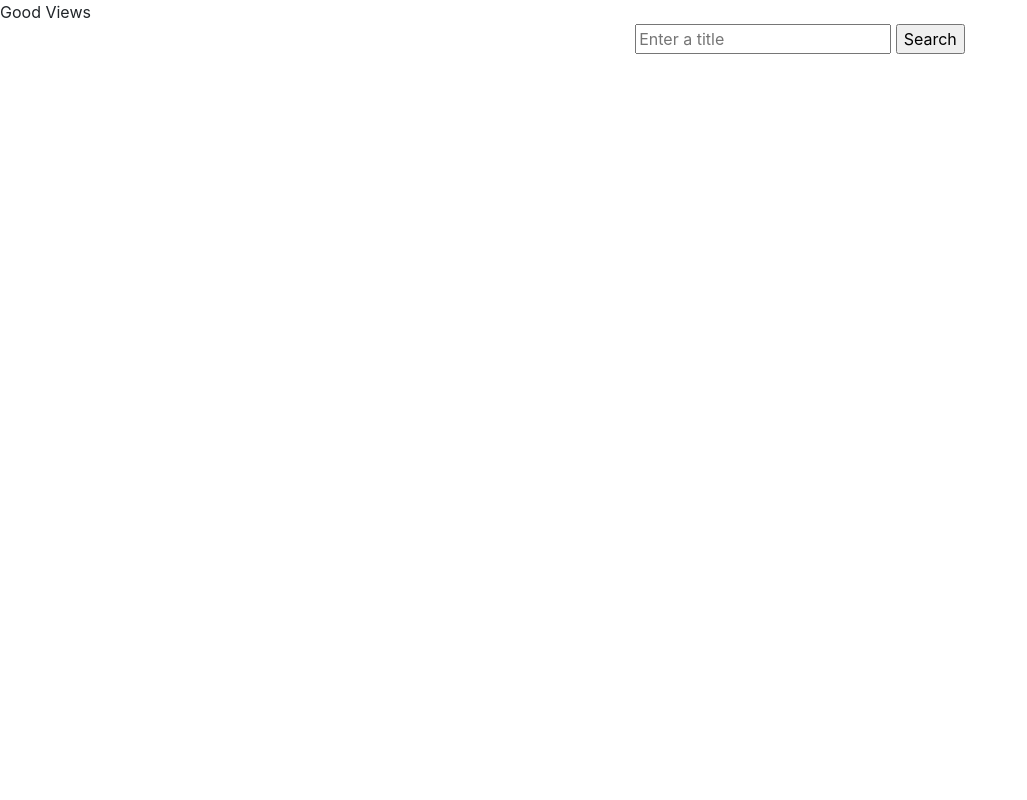
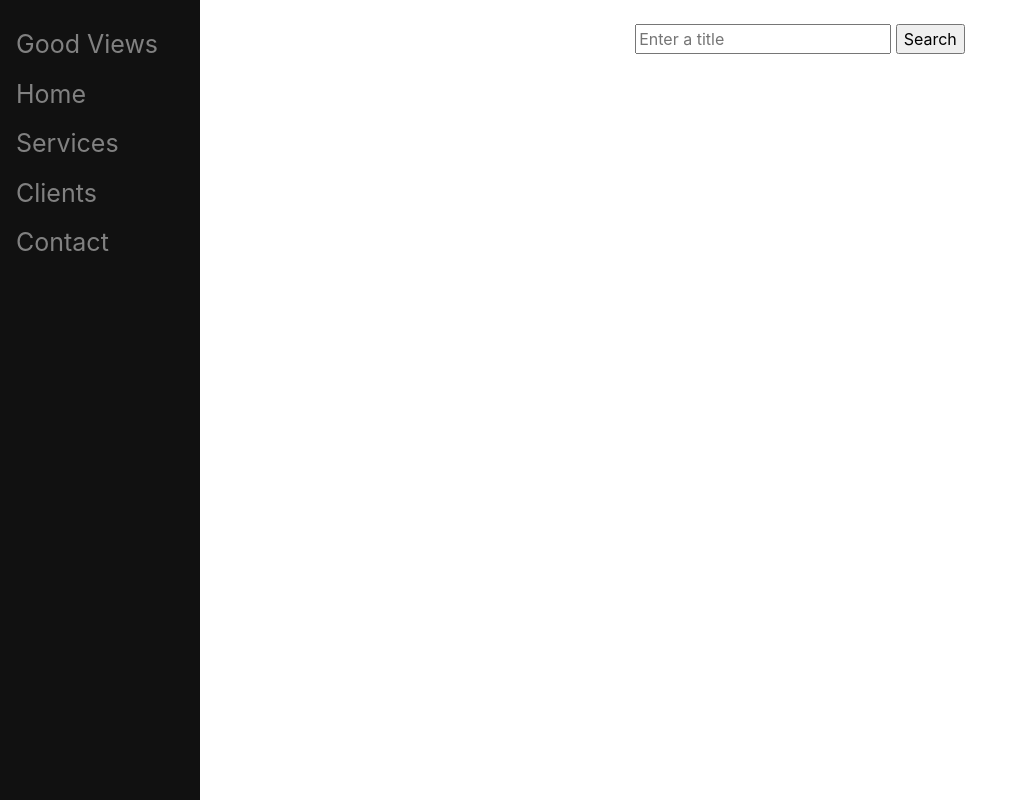
Before and after one commit to skel11417/good_views_frontend, a plain HTML site: page index.html in a window 1280 px wide. Shown: the whole page, without its empty margins (0-1027 px from the left). Drawn offline with nearby package versions, Linux system fonts and the light colour scheme; no server answers.

Commit message:
added sidebar

```diff
--- a/index.css
+++ b/index.css
@@ -1,3 +1,4 @@
+/* Stars */
 .checked {
   color: orange;
 }
@@ -42,3 +43,28 @@
 .card-content p {
   text-align: center;
 }
+
+/* Sidenav */
+.sidenav {
+  height: 100%;
+  width: 200px;
+  position: fixed;
+  z-index: 1;
+  top: 0;
+  left: 0;
+  background-color: #111;
+  overflow-x: hidden;
+  padding-top: 20px;
+}
+
+.sidenav a {
+  padding: 6px 8px 6px 16px;
+  text-decoration: none;
+  font-size: 25px;
+  color: #818181;
+  display: block;
+}
+
+.sidenav a:hover {
+  color: #f1f1f1;
+}
--- a/index.html
+++ b/index.html
@@ -25,7 +25,13 @@
     <div class="container-fluid">
       <div class="row">
         <div id="nav-bar" class="col-3">
-
+          <div class="sidenav">
+            <a href="#" class="navbar-brand">Good Views</a>
+            <a href="#about">Home</a>
+            <a href="#services">Services</a>
+            <a href="#clients">Clients</a>
+            <a href="#contact">Contact</a>
+          </div>
         </div>
         <div class="col-9">
 
@@ -39,27 +45,11 @@
             </div>
         </div>
 
-<!-- poster cards  -->
+        <!-- Dynamic content goes in this container -->
         <div id="main" class="row">
-<!-- <main class="main-area">
-
-  <div class="centered">
-
-    <section class="cards">
-
-      <article class="card">
-        <a href="#">
-          <figure class="thumbnail">
-          <img src="http://placekitten.com/810/610" alt="meow">
-          </figure>
-          <div class="card-content">
-            <h2>Whiskey</h2>
-            <p></p>
-          </div>
-          <!- .card-content -->
 
         </div>
-
+        <!-- Close main container -->
 
       </div>
     </div>
```
